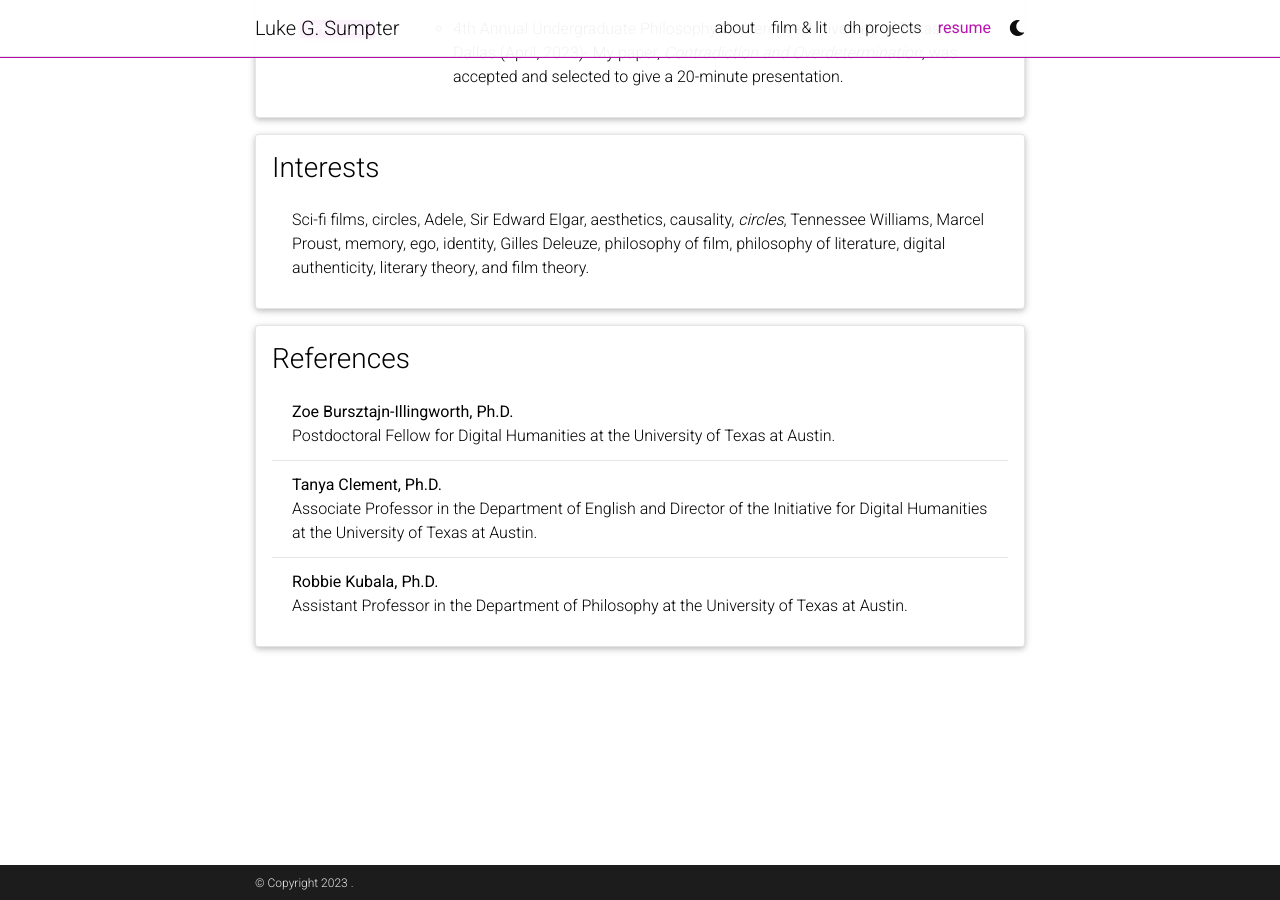
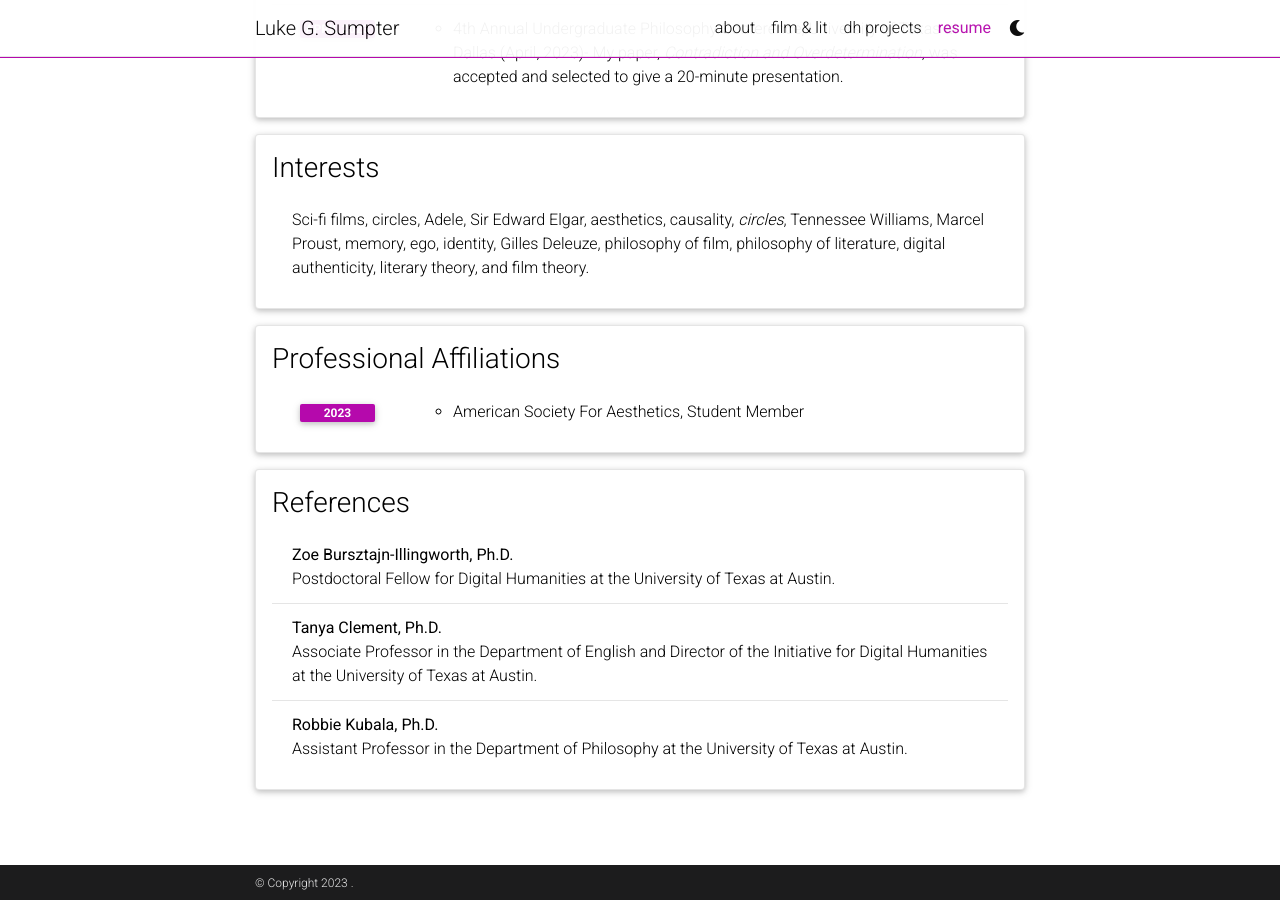
Before and after one commit to lgsump/lgsump.github.io, a Jekyll site: the page built from _pages/cv.md, in a window 1280 px wide and 900 px high, scrolled down 2258 px. Built offline with Jekyll 4.4.1, drawn with Linux system fonts in a browser that asks for light colours; comment, search, counter and statistics services are not loaded; a style sheet for code colours, icons or effects is not loaded.

Commit message:
Update cv.yml

```diff
--- a/_data/cv.yml
+++ b/_data/cv.yml
@@ -84,6 +84,13 @@
   contents:
     - Sci-fi films, circles, Adele, Sir Edward Elgar, aesthetics, causality, <i>circles</i>, Tennessee Williams, Marcel Proust, memory, ego, identity, Gilles Deleuze, philosophy of film, philosophy of literature, digital authenticity, literary theory, and film theory.
 
+- title: Professional Affiliations
+  type: time_table
+  contents:
+    - year: 2023
+      items:
+        - American Society For Aesthetics, Student Member
+
 - title: References
   type: list
   contents:
```
